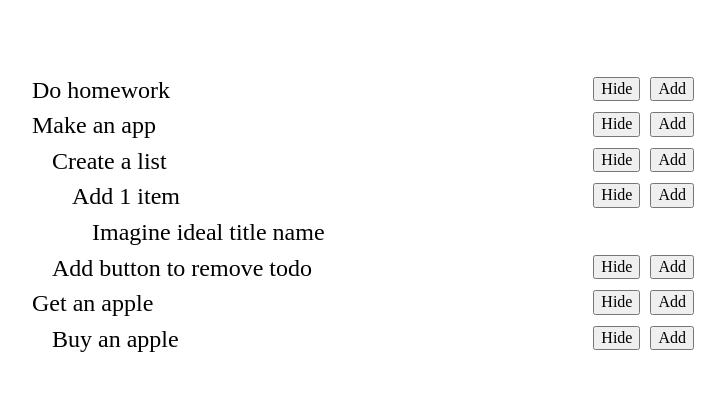
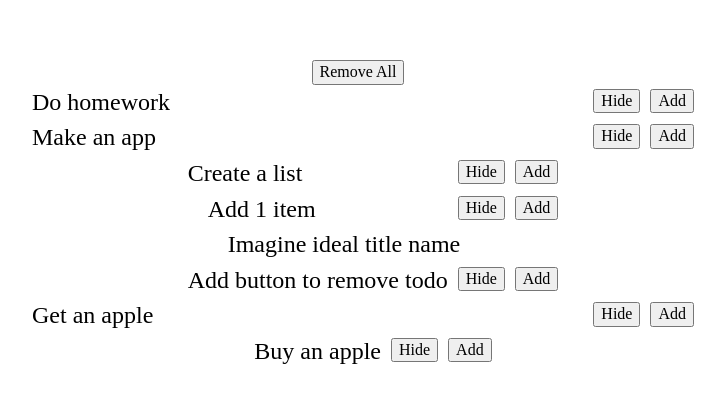
Before and after one commit to lomeat/nested-todos, a React app: page / in a window 1280 px wide. Shown: the part 185-588 px from the top of the page, without its empty margins (282-1007 px from the left). Built offline with nearby package versions, Linux system fonts and the light colour scheme.

Commit message:
add: add button to remove all tasks

```diff
--- a/src/App.js
+++ b/src/App.js
@@ -45,8 +45,19 @@ export const App = () => {
                 break;
             }
           }
+          // else {
+          //   switch (action) {
+          //     case "remove-all":
+          //       newTodos = {};
+          //       break;
+          //   }
+          // }
 
-          updateTodos(todos[a][b], id, action, newTodos[a][b], temp);
+          if (action === "remove-all") newTodos = { children: [] };
+
+          if (newTodos[a].length) {
+            updateTodos(todos[a][b], id, action, newTodos[a][b], temp);
+          }
           temp = { ...newTodos };
         }
       }
@@ -73,9 +84,14 @@ export const App = () => {
     }
   };
 
+  const removeAllTodos = () => {
+    updateTodos(todos, null, "remove-all");
+  };
+
   return (
     <Wrapper>
       <Container>
+        <RemoveAllButton onClick={removeAllTodos}>Remove All</RemoveAllButton>
         <TodoTree
           children={todos.children}
           addNewTodo={addNewTodo}
@@ -99,4 +115,10 @@ const Wrapper = styled.div`
 const Container = styled.div`
   width: 700px;
   padding: 10px;
+  display: flex;
+  flex-direction: column;
+  align-items: center;
+  justify-content: center;
 `;
+
+const RemoveAllButton = styled.button``;
```
